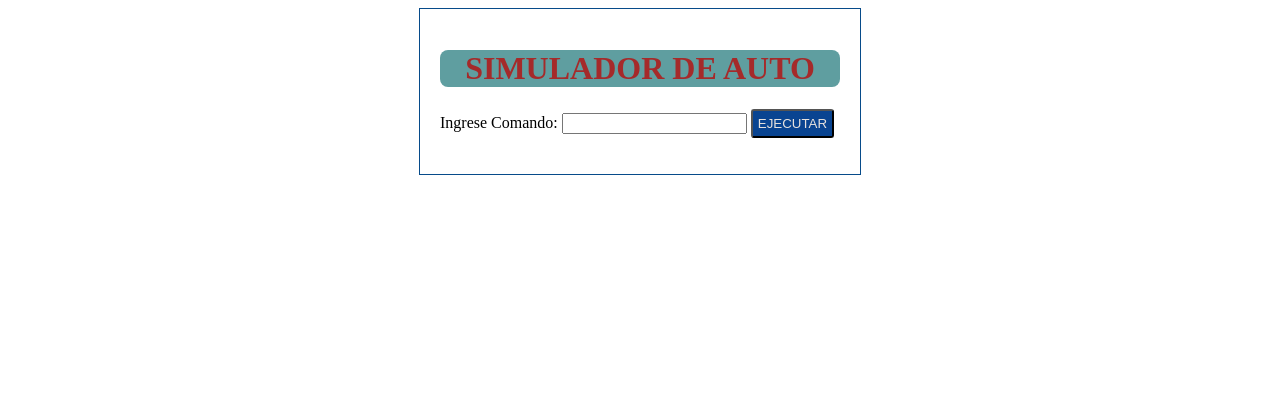
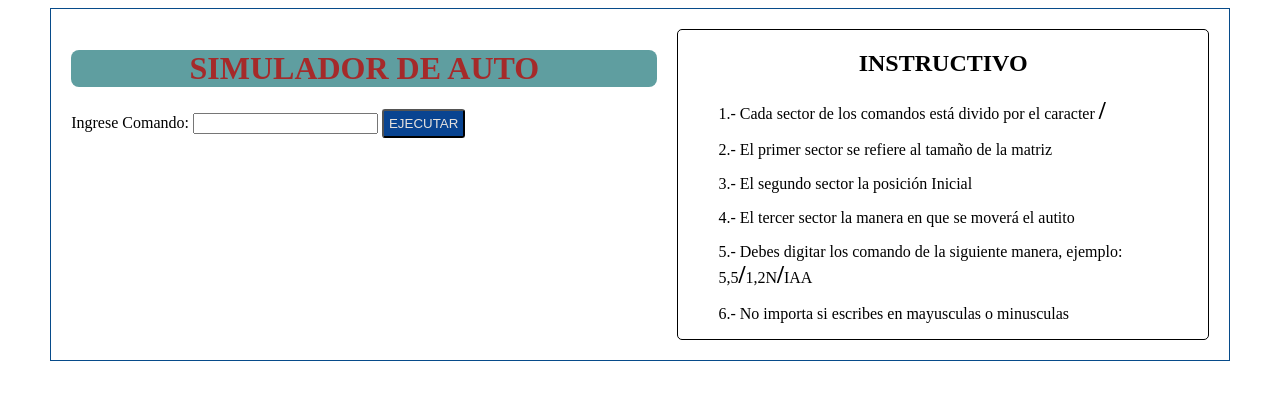
Before and after one commit to Wama85/PrimerProyecto-IngeSoft, a website built with Parcel: page index.html in a window 1280 px wide. Built offline with nearby package versions, Linux system fonts and the light colour scheme.

Commit message:
Instructivo de uso

```diff
--- a/index.html
+++ b/index.html
@@ -8,13 +8,34 @@
 </head>
 <body>
   <div id="contenedor">
-  <h1>SIMULADOR DE AUTO</h1>
+    <div id="flex">
+
+      <div id="simulador">
+        <h1>SIMULADOR DE AUTO</h1>
   <form id="simulador-form">
     <label for="comandos">Ingrese Comando:</label>
     <input type="text" id="comandos" name="comandos" required>
     <button type="submit" name="ejecutar" id="ejecutar">EJECUTAR</button>
   </form>
   <p id="resultado"></p>
+      </div>
+
+      <div id="instructivo">
+        <h2>INSTRUCTIVO</h2>
+        <div id="parrafo">
+        <ol>1.- Cada sector de los comandos está divido por el caracter <span class="negrita">/</span></ol>
+        <ol>2.- El primer sector se refiere al tamaño de la matriz</ol>
+        <ol>3.- El segundo sector la posición Inicial</ol>
+        <oL>4.- El tercer sector la manera en que se moverá el autito</oL>
+        <ol>5.- Debes digitar los comando de la siguiente manera, ejemplo: </br>
+          5,5<span class="negrita">/</span>1,2N<span class="negrita">/</span>IAA</ol>
+          <ol>6.- No importa si escribes en mayusculas o minusculas</ol>
+
+        </div>
+      </div>
+    </div>
+
+
   <div id="errores"></div>
 </div>
  <script type="module" src="./src/js/presenter.js"></script>
--- a/src/css/estilo.css
+++ b/src/css/estilo.css
@@ -1,5 +1,5 @@
 #contenedor{
-    width: 400px;
+    width: 90%;
     margin: auto;
     border: 1px solid #074b8a;
     padding: 20px;
@@ -32,3 +32,26 @@ button{
     font-weight: bold;
     font-size: 15px;
 }
+#flex{
+    display: flex;
+    flex-wrap: wrap;
+
+}
+#simulador{
+    flex: 35%;
+}
+#instructivo{
+    flex: 30%;
+    margin-left: 20px;
+    text-align: center;
+    border-radius: 5px;
+    border: 1px solid black;
+}
+.negrita{
+    font-weight: bold;
+    font-size: 25px;
+
+}
+#parrafo{
+    text-align: left;
+}
--- a/src/js/validador.js
+++ b/src/js/validador.js
@@ -81,6 +81,7 @@ function validarposicion(comando) {
 
 
 
+
   }
 
 
```
